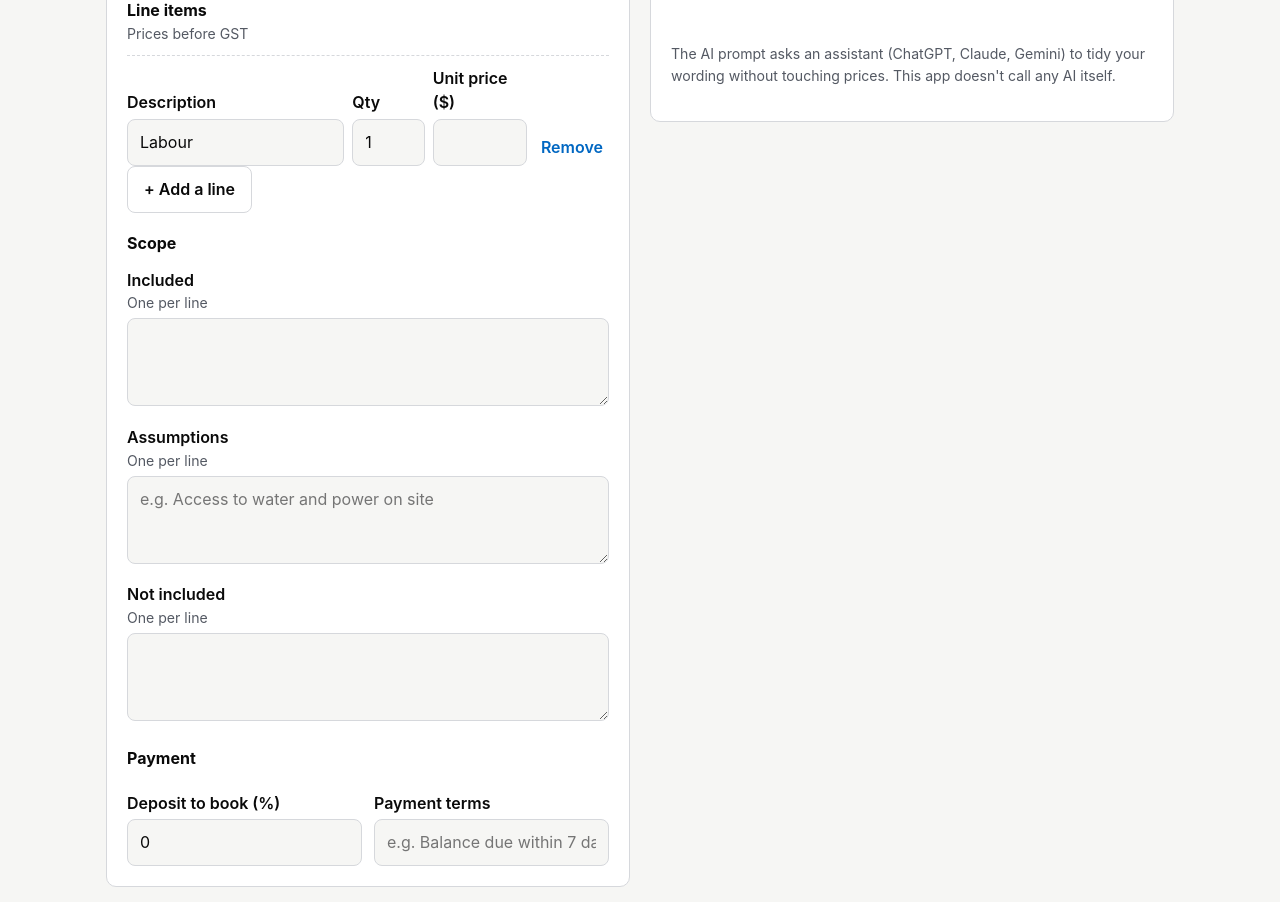
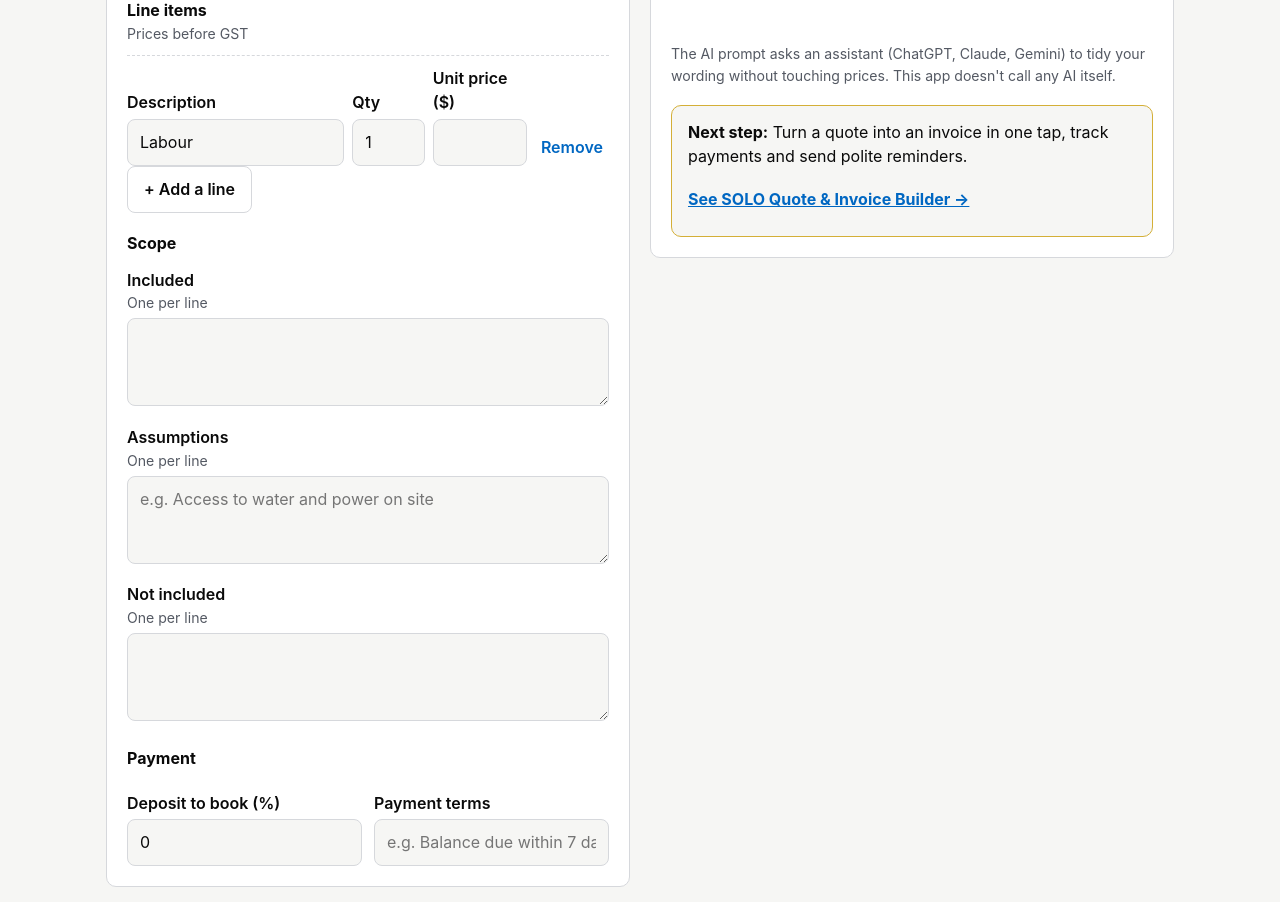
Before and after one commit to joshuawayzwright/ai-quote-builder, a website: page index.html in a window 1280 px wide. Shown: the part 853-1755 px from the top of the page. Drawn offline with Linux system fonts and the light colour scheme.

Commit message:
Suggest the matching SOLO toolkit as a next step
Adds a short next-step box under the results that links to the related
SOLO toolkit on thesoloserviceprovider.com.au, using wording from the
product's own description and UTM tags (utm_source=ai-quote-builder) so the shop's
analytics can see visits from the free tools. Hidden when printing.

Co-Authored-By: Claude Opus 5.5 <noreply@anthropic.com>
Claude-Session: https://claude.ai/code/session_01XzpsdvGihehKH3dHsii675

```diff
--- a/index.html
+++ b/index.html
@@ -83,6 +83,10 @@
       </div>
       <p class="status" id="status" role="status"></p>
       <p class="hint no-print">The AI prompt asks an assistant (ChatGPT, Claude, Gemini) to tidy your wording without touching prices. This app doesn't call any AI itself.</p>
+      <aside class="cta no-print" aria-label="Next step">
+        <p><strong>Next step:</strong> Turn a quote into an invoice in one tap, track payments and send polite reminders.</p>
+        <a class="cta-link" href="https://thesoloserviceprovider.com.au/shop/solo-quote-invoice-builder.html?utm_source=ai-quote-builder&amp;utm_medium=referral&amp;utm_campaign=free-tools">See SOLO Quote &amp; Invoice Builder →</a>
+      </aside>
     </section>
   </div>
 </main>
--- a/style.css
+++ b/style.css
@@ -124,3 +124,7 @@ footer.site { padding: 24px 16px 40px; color: var(--muted); font-size: .9rem; bo
   pre.output { border: 0; max-height: none; overflow: visible; font-size: 12px; }
 }
 .card h2.spaced { margin-top: 22px; }
+
+.cta { margin-top: 18px; padding: 14px 16px; border: 1px solid var(--gold-bright); border-radius: var(--radius); background: var(--bg); }
+.cta p { margin: 0 0 8px; }
+.cta-link { display: inline-block; font-weight: 700; padding: 10px 0; }
```
